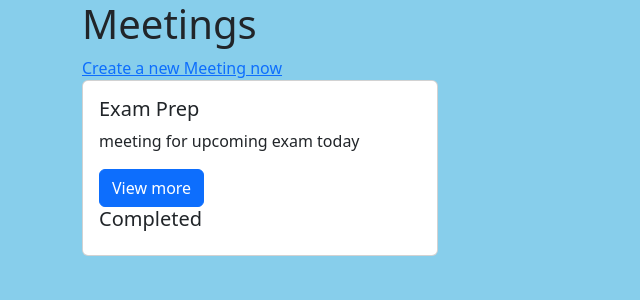
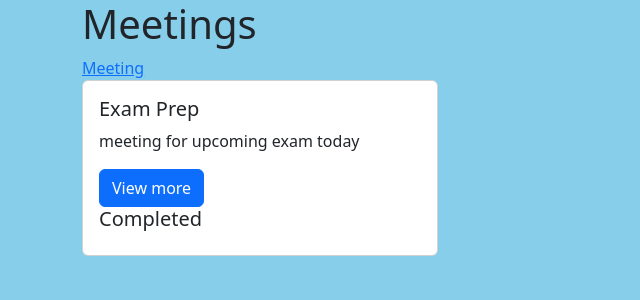
Before and after one commit to x23216093/meetingbook, a Django app: page /meeting/ in a window 1280 px wide. Shown: the top 300 px of the page, without its empty margins (0-640 px from the left). Run offline with Django 3.2, Linux system fonts and the light colour scheme; data comes from the database, SQL or seed files in the repository.

Commit message:
Update index.html

```diff
--- a/meetingbook/templates/meetingbook/index.html
+++ b/meetingbook/templates/meetingbook/index.html
@@ -31,7 +31,7 @@ body {background-color: #87CEEB;}
 
 <h1>Meetings</h1>
 
-<a href="{% url 'addmeeting' %}">Create a new Meeting now</a>
+<a href="{% url 'addmeeting' %}"> Meeting </a>
 
 <div class="row">
 
```
